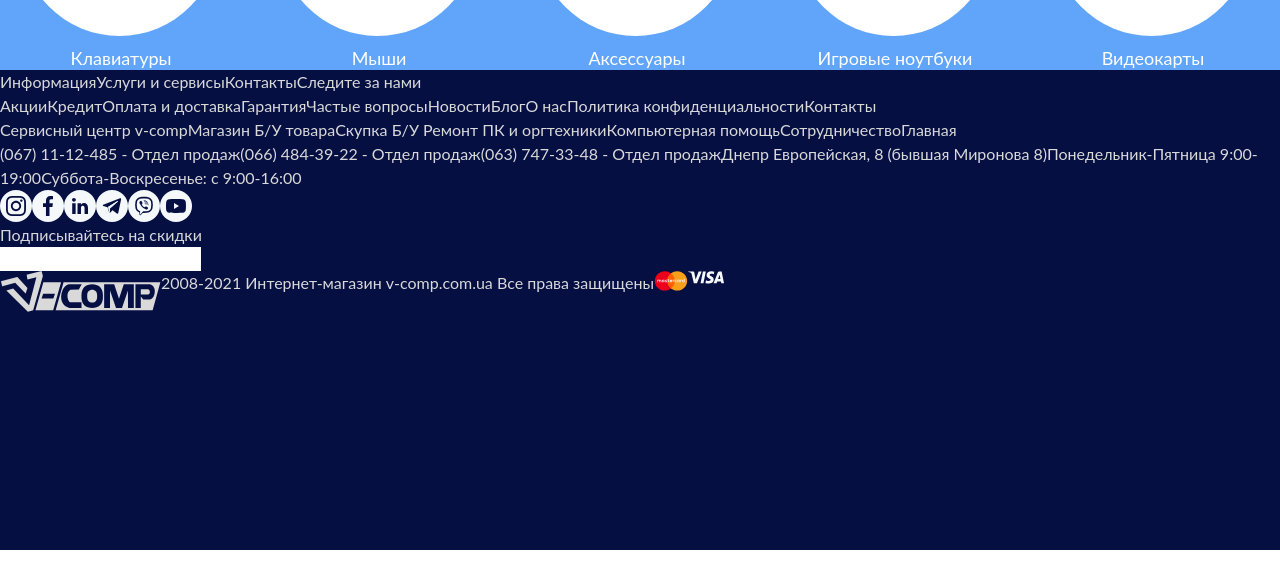
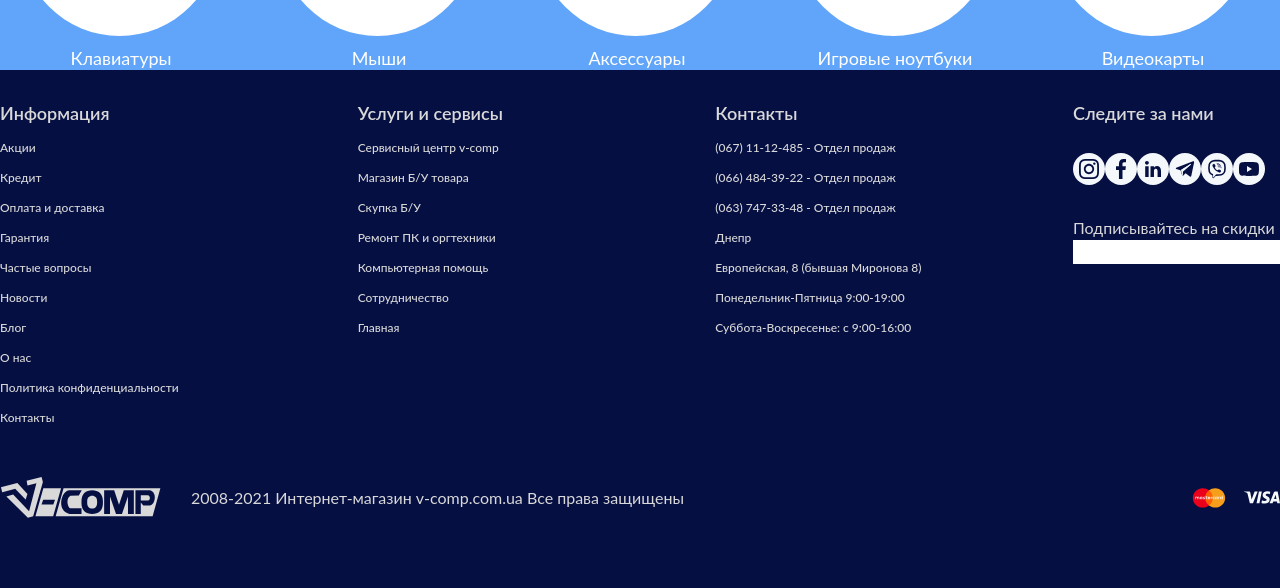
Before and after one commit to sydyk120276/online-store-demo, a React (Create React App) app: page / in a window 1280 px wide. Shown: the part 2646-3234 px from the top of the page. Before the commit the page ends 3196 px from the top, so only its background shows below. Built offline with nearby package versions, Linux system fonts and the light colour scheme.

Commit message:
Доделал футер

```diff
--- a/src/Pages/Footer/index.jsx
+++ b/src/Pages/Footer/index.jsx
@@ -3,46 +3,72 @@ import React from 'react'
 const Footer = () => {
   return (
     <section className="bg-[#060F42] ">
-      <div className="container h-[480px] flex-col text-[#D9D9D9] ">
-        <div className="flex-col">
-          <div className="flex">
-            <span>Информация</span>
-            <span>Услуги и сервисы</span>
-            <span>Контакты</span>
-            <span>Следите за нами</span>
+      <div className="container h-[600px] flex flex-col text-[#D9D9D9] pt-[30px] gap-[50px] ">
+        <div className="flex justify-between">
+          <div className="flex flex-col w-[207px] gap-y-[12px] ">
+            <span className="flex font-[600] text-[18px] ">Информация</span>
+            <span className="flex font-[500] text-[12px] ">Акции</span>
+            <span className="flex font-[500] text-[12px] ">Кредит</span>
+            <span className="flex font-[500] text-[12px] ">
+              Оплата и доставка
+            </span>
+            <span className="flex font-[500] text-[12px] ">Гарантия</span>
+            <span className="flex font-[500] text-[12px] ">Частые вопросы</span>
+            <span className="flex font-[500] text-[12px] ">Новости</span>
+            <span className="flex font-[500] text-[12px] ">Блог</span>
+            <span className="flex font-[500] text-[12px] ">О нас</span>
+            <span className="flex font-[500] text-[12px] ">
+              Политика конфиденциальности
+            </span>
+            <span className="flex font-[500] text-[12px] ">Контакты</span>
           </div>
-          <div className="flex-col">
-            <div>
-              <span>Акции</span>
-              <span>Кредит</span>
-              <span>Оплата и доставка</span>
-              <span>Гарантия</span>
-              <span>Частые вопросы</span>
-              <span>Новости</span>
-              <span>Блог</span>
-              <span>О нас</span>
-              <span>Политика конфиденциальности</span>
-              <span>Контакты</span>
-            </div>
-            <div className="flex-col">
-              <span>Сервисный центр v-comp</span>
-              <span>Магазин Б/У товара</span>
-              <span>Скупка Б/У </span>
-              <span>Ремонт ПК и оргтехники</span>
-              <span>Компьютерная помощь</span>
-              <span>Сотрудничество</span>
-              <span>Главная</span>
-            </div>
-            <div className="flex-col">
-              <span>(067) 11-12-485 - Отдел продаж</span>
-              <span>(066) 484-39-22 - Отдел продаж</span>
-              <span>(063) 747-33-48 - Отдел продаж</span>
-              <span>Днепр </span>
-              <span>Европейская, 8 (бывшая Миронова 8)</span>
-              <span>Понедельник-Пятница 9:00-19:00</span>
-              <span>Суббота-Воскресенье: с 9:00-16:00</span>
-            </div>
-            <div className="flex-col">
+          <div className="flex flex-col w-[207px] gap-[12px] ">
+            <span className="flex font-[600] text-[18px]">
+              Услуги и сервисы
+            </span>
+            <span className="flex font-[500] text-[12px]">
+              Сервисный центр v-comp
+            </span>
+            <span className="flex font-[500] text-[12px]">
+              Магазин Б/У товара
+            </span>
+            <span className="flex font-[500] text-[12px]">Скупка Б/У </span>
+            <span className="flex font-[500] text-[12px]">
+              Ремонт ПК и оргтехники
+            </span>
+            <span className="flex font-[500] text-[12px]">
+              Компьютерная помощь
+            </span>
+            <span className="flex font-[500] text-[12px]">Сотрудничество</span>
+            <span className="flex font-[500] text-[12px]">Главная</span>
+          </div>
+          <div className="flex flex-col w-[207px] gap-[12px] ">
+            <span className="flex font-[600] text-[18px]">Контакты</span>
+            <span className="flex font-[500] text-[12px]">
+              (067) 11-12-485 - Отдел продаж
+            </span>
+            <span className="flex font-[500] text-[12px]">
+              (066) 484-39-22 - Отдел продаж
+            </span>
+            <span className="flex font-[500] text-[12px]">
+              (063) 747-33-48 - Отдел продаж
+            </span>
+            <span className="flex font-[500] text-[12px]">Днепр </span>
+            <span className="flex font-[500] text-[12px]">
+              Европейская, 8 (бывшая Миронова 8)
+            </span>
+            <span className="flex font-[500] text-[12px]">
+              Понедельник-Пятница 9:00-19:00
+            </span>
+            <span className="flex font-[500] text-[12px]">
+              Суббота-Воскресенье: с 9:00-16:00
+            </span>
+          </div>
+          <div className="flex flex-col w-[207px]">
+            <div className="flex flex-col pb-[30px] gap-[26px] ">
+              <span className="flex font-[600] text-[18px]">
+                Следите за нами
+              </span>
               <div className="flex">
                 <svg
                   width="32"
@@ -246,15 +272,15 @@ const Footer = () => {
                   />
                 </svg>
               </div>
-              <div className="flex-col">
-                <div>Подписывайтесь на скидки</div>
-                <input type="text" />
-              </div>
+            </div>
+            <div className="flex flex-col">
+              <div>Подписывайтесь на скидки</div>
+              <input type="text" />
             </div>
           </div>
         </div>
-        <div className="flex">
-          <div>
+        <div className="flex justify-between items-center">
+          <div className="flex items-center gap-[30px] ">
             <svg
               width="161"
               height="41"
@@ -290,9 +316,11 @@ const Footer = () => {
                 fill="#D9D9D9"
               />
             </svg>
+            <div>
+              2008-2021 Интернет-магазин v-comp.com.ua Все права защищены
+            </div>
           </div>
-          <div>2008-2021 Интернет-магазин v-comp.com.ua Все права защищены</div>
-          <div className="flex">
+          <div className="flex gap-[18px] items-center ">
             <svg
               width="34"
               height="20"
--- a/src/Pages/HeaderTop/Header-top.jsx
+++ b/src/Pages/HeaderTop/Header-top.jsx
@@ -6,7 +6,7 @@ import img_user from '../../img/img_user_header/1.jpg'
 const HeaderTop = () => {
   return (
     <section className="flex bg-[#060F42] mb-[30px] ">
-      <div className="flex text-[#F4F8FB] text-[16px] container h-[40px] font-[500] text-[14px] items-center justify-between ">
+      <div className="flex text-[#F4F8FB] text-[16px] container h-[40px] font-[500] items-center justify-between ">
         <ul className="flex gap-[24px] ">
           <li className="">Акции</li>
           <li className="">Кредит</li>
--- a/src/Pages/Main/Main.jsx
+++ b/src/Pages/Main/Main.jsx
@@ -103,7 +103,7 @@ const arrayCards = [
 
 export default function Main() {
   return (
-    <main className="flex-col justify-center ">
+    <main className="flex flex-col justify-center ">
       <HeaderTop />
       <HeaderMidl />
       <Home />
```
